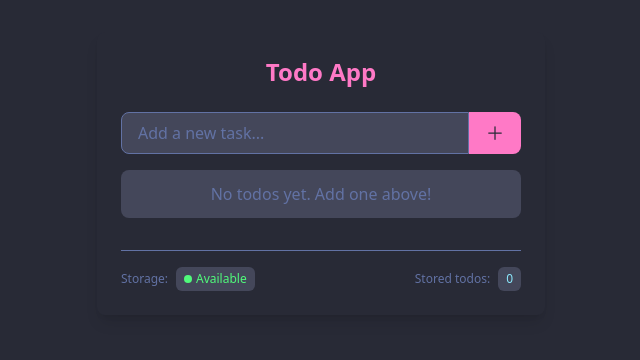
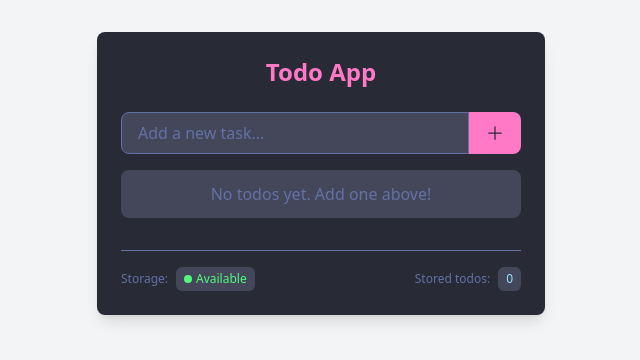
Before and after one commit to julianpinedayyz/reacTodo, a React (Vite) app: page / in a window 1280 px wide. Shown: the top 360 px of the page, without its empty margins (319-959 px from the left). Built offline with nearby package versions, Linux system fonts and the light colour scheme.

Commit message:
Add theme-specific background colors for proper contrast between page and widget

```diff
--- a/src/index.css
+++ b/src/index.css
@@ -3,7 +3,16 @@
 @tailwind utilities;
 
 body {
-  background-color: #282a36; /* Dracula background color */
   margin: 0;
   font-family: system-ui, -apple-system, BlinkMacSystemFont, 'Segoe UI', Roboto, Oxygen, Ubuntu, Cantarell, 'Open Sans', 'Helvetica Neue', sans-serif;
 }
+
+/* Dark theme background (10% lighter than widget) */
+.dark body {
+  background-color: #353747; /* Lighter than dracula-background (#282a36) */
+}
+
+/* Light theme background (off-white to allow shadow visibility) */
+body {
+  background-color: #f3f4f6; /* Light gray background */
+}
```
